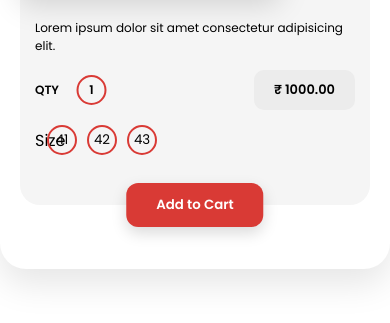
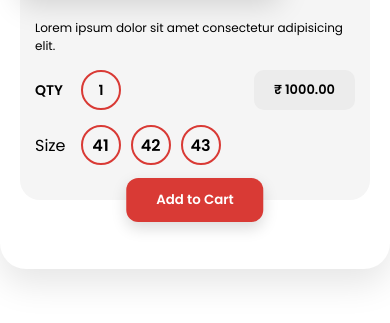
Before and after one commit to Srirup-Bhattacharyya/Product_Layout, a plain HTML site: page index.html in a window 390 px wide. Shown: the part 331-654 px from the top of the page. Drawn offline with nearby package versions, Linux system fonts and the light colour scheme.

Commit message:
Updated Responsiveness

```diff
--- a/style.css
+++ b/style.css
@@ -100,27 +100,34 @@
       font-size:12px;
       margin-bottom:15px;
     }
-    .qty-row,.size-row{
+    .qty-row{
       display:flex;
       align-items:center;
       justify-content:space-between;
       margin-bottom:15px;
     }
+    .size-row{
+      display: flex;
+      align-items: center;
+      gap: 15px;
+    }
     .qty-box{
       display:flex;
       align-items:center;
-      gap:10px;
-      font-size:12px;
-      font-weight:600;
+      gap:8px;
+      font-size:14px;
+      font-weight:800;
     }
     .qty-pill{
-      width:30px;
-      height:30px;
-      border:2px solid #d93a35;border-radius:50%;
+      width:40px;
+      height:40px;
+      border:2px solid #d93a35;
+      border-radius:50%;
       display:flex;
       align-items:center;
       justify-content:center;
-      font-weight:600;transform: translateX(25%);
+      font-weight:600;
+      transform: translateX(25%);
     }
     .price{
       background:#ececec;
@@ -130,20 +137,20 @@
       font-size:13px;
     }
     .sizes{
-      display:flex;
-      gap:10px;
-      transform: translateX(-180%);
+      display: flex;
+      gap: 10px;
     }
-    .size-pill{
-      width:30px;
-      height:30px;
-      border:2px solid #d93a35;
-      border-radius:50%;
-      display:flex;
-      align-items:center;
-      justify-content:center;
-      font-weight:200;
-      font-size: smaller;
+    .size-pill {
+      width: 40px;
+      height: 40px;
+      border: 2px solid #d93a35;
+      border-radius: 50%;
+      display: flex;
+      align-items: center;
+      justify-content: center;
+      font-weight: 600;
+      cursor: pointer;
+      transition: 0.2s ease-in-out;
     }
     button {
       position: absolute;
```
